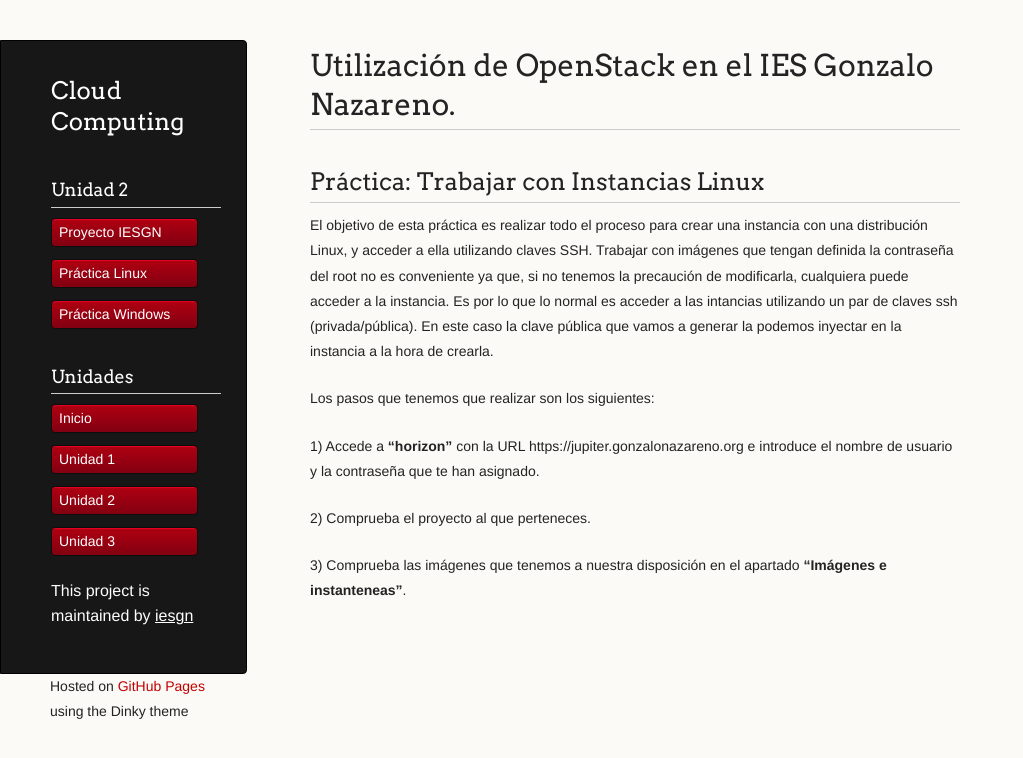
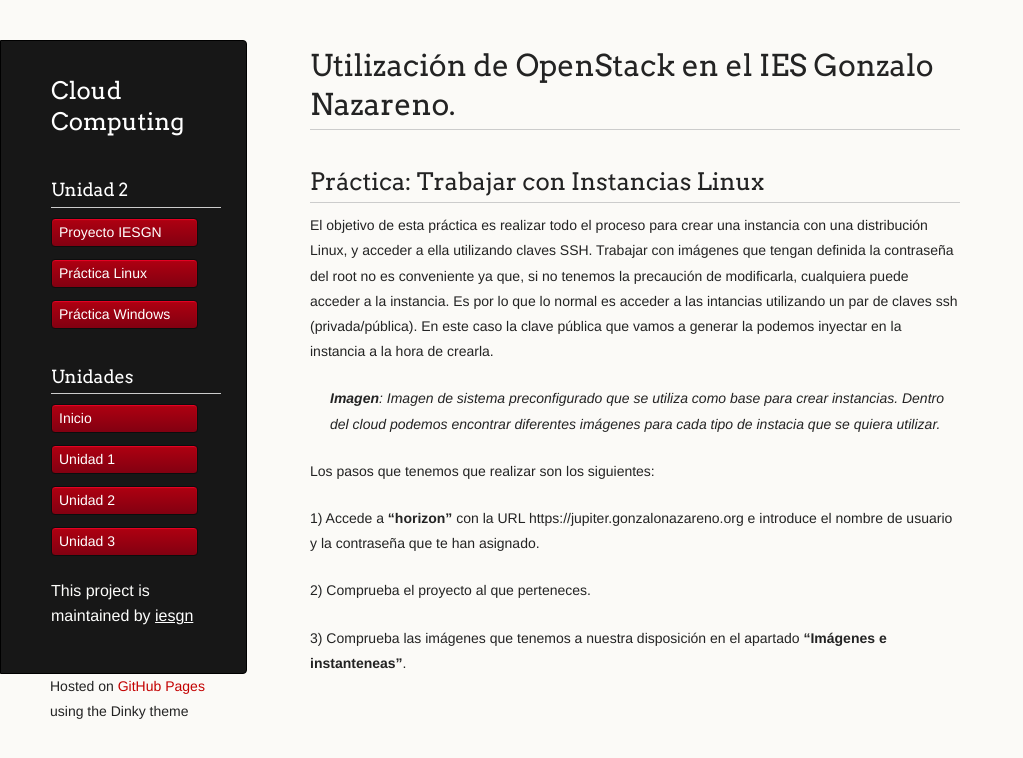
Before and after one commit to iesgn/cloud, a Jekyll site: the page built from curso/u2/practica_linux.md, in a window 1280 px wide. Shown: the top 758 px of the page, without its empty margins (0-1023 px from the left). Built offline with Jekyll 4.4.1, drawn with Linux system fonts in a browser that asks for light colours.

Commit message:
Práctica linux

```diff
--- a/curso/u2/practica_linux.md
+++ b/curso/u2/practica_linux.md
@@ -10,7 +10,7 @@ menu:
 El objetivo de esta práctica es realizar todo el proceso para crear una instancia con una distribución Linux, y acceder a ella utilizando claves SSH.
 Trabajar con imágenes que tengan definida la contraseña del root no es conveniente ya que, si no tenemos la precaución de modificarla, cualquiera puede acceder a la instancia. Es por lo que lo normal es acceder a las intancias utilizando un par de claves ssh (privada/pública). En este caso la clave pública que vamos a generar la podemos inyectar en la instancia a la hora de crearla.
 
-
+> **Imagen**: Imagen de sistema preconfigurado que se utiliza como base para crear instancias. Dentro del cloud podemos encontrar diferentes imágenes para cada tipo de instacia que se quiera utilizar.
 
 Los pasos que tenemos que realizar son los siguientes:
 
```
